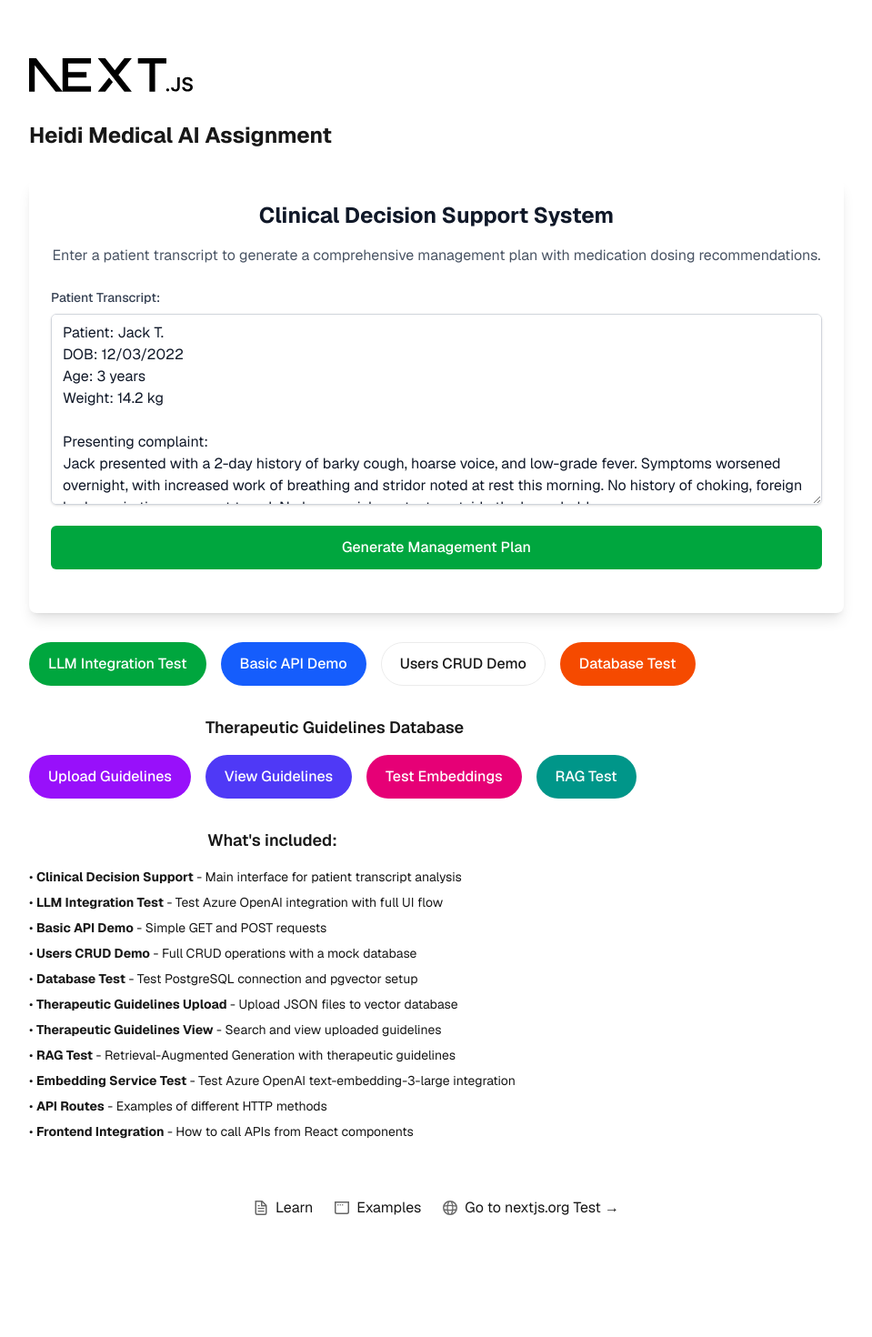
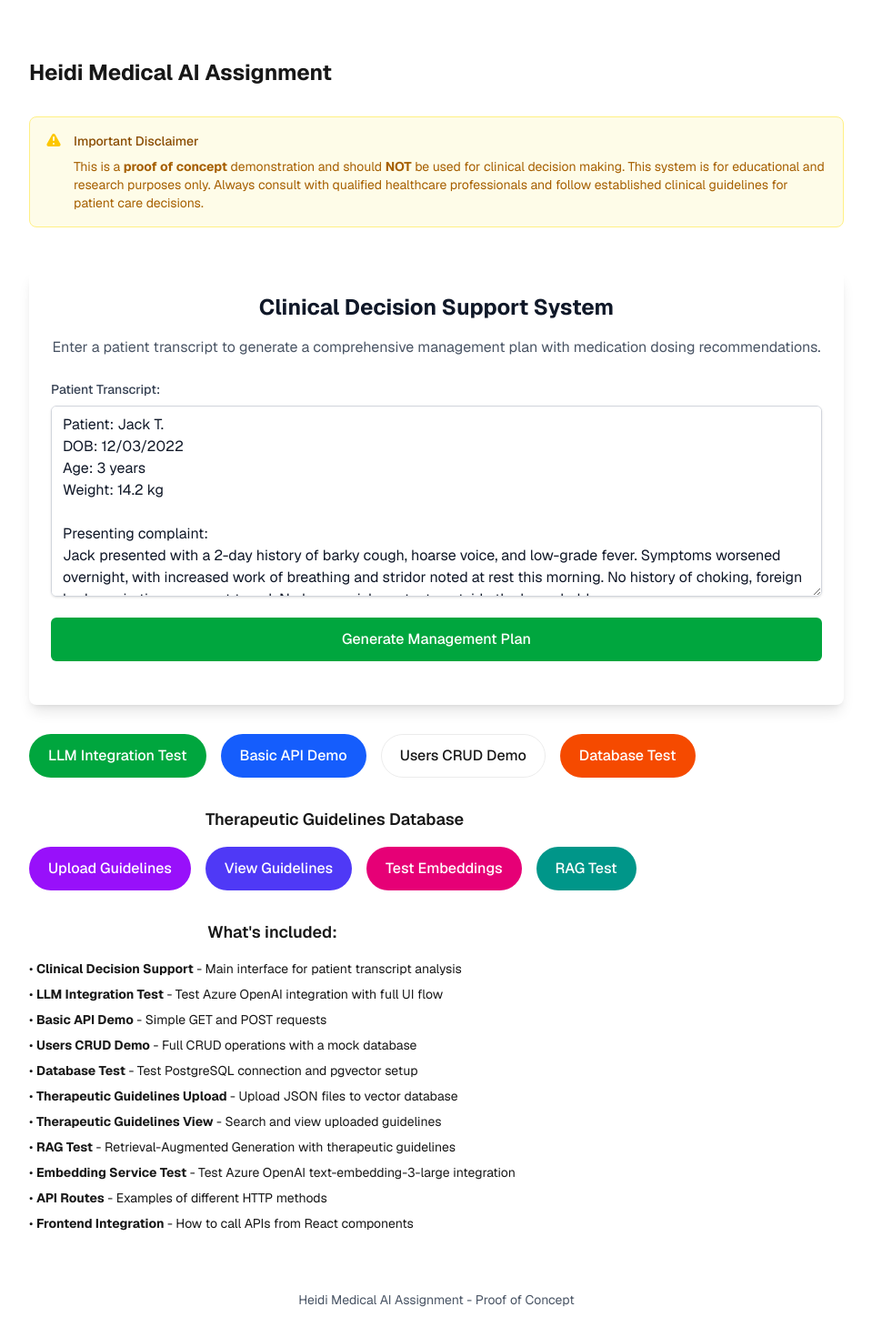
Before and after one commit to Mknight492/heidi_assignment, a Next.js app: page / in a window 1280 px wide. Shown: the part 100-1570 px from the top of the page at 91% size, without its empty margins (160-1119 px from the left). Before the commit the page ends 1518 px from the top, so only its background shows below. Built offline with nearby package versions, Linux system fonts and the light colour scheme.

Commit message:
improved display

```diff
--- a/app/page.tsx
+++ b/app/page.tsx
@@ -4,6 +4,9 @@
 import Link from "next/link";
 import { useState } from "react";
 import ReactMarkdown from 'react-markdown';
+
+// Check if we're in development mode
+const isDevelopment = process.env.NODE_ENV === 'development';
 
 export default function Home() {
   const [transcript, setTranscript] = useState(`Patient: Jack T.
@@ -80,16 +83,30 @@
   return (
     <div className="grid grid-rows-[20px_1fr_20px] items-center justify-items-center min-h-screen p-8 pb-20 gap-16 sm:p-20 font-[family-name:var(--font-geist-sans)]">
       <main className="flex flex-col gap-[32px] row-start-2 items-center sm:items-start w-full max-w-4xl">
-        <Image
-          className="dark:invert"
-          src="/next.svg"
-          alt="Next.js logo"
-          width={180}
-          height={38}
-          priority
-        />
+        <h1 className="text-2xl font-bold text-center">Heidi Medical AI Assignment</h1>
 
-        <h1 className="text-2xl font-bold text-center">Heidi Medical AI Assignment</h1>
+        {/* Disclaimer */}
+        <div className="w-full bg-yellow-50 border border-yellow-200 rounded-lg p-4 mb-4">
+          <div className="flex items-start">
+            <div className="flex-shrink-0">
+              <svg className="h-5 w-5 text-yellow-400" viewBox="0 0 20 20" fill="currentColor">
+                <path fillRule="evenodd" d="M8.257 3.099c.765-1.36 2.722-1.36 3.486 0l5.58 9.92c.75 1.334-.213 2.98-1.742 2.98H4.42c-1.53 0-2.493-1.646-1.743-2.98l5.58-9.92zM11 13a1 1 0 11-2 0 1 1 0 012 0zm-1-8a1 1 0 00-1 1v3a1 1 0 002 0V6a1 1 0 00-1-1z" clipRule="evenodd" />
+              </svg>
+            </div>
+            <div className="ml-3">
+              <h3 className="text-sm font-medium text-yellow-800">
+                Important Disclaimer
+              </h3>
+              <div className="mt-2 text-sm text-yellow-700">
+                <p>
+                  This is a <strong>proof of concept</strong> demonstration and should <strong>NOT</strong> be used for clinical decision making.
+                  This system is for educational and research purposes only. Always consult with qualified healthcare professionals
+                  and follow established clinical guidelines for patient care decisions.
+                </p>
+              </div>
+            </div>
+          </div>
+        </div>
 
         {/* Main Clinical Decision Support Interface */}
         <div className="w-full bg-white rounded-lg shadow-lg p-6">
@@ -357,6 +374,7 @@
           )}
         </div>
 
+        {isDevelopment && (
           <div className="flex gap-4 items-center flex-col sm:flex-row">
             <Link
               className="rounded-full border border-solid border-transparent transition-colors flex items-center justify-center bg-green-600 text-white gap-2 hover:bg-green-700 font-medium text-sm sm:text-base h-10 sm:h-12 px-4 sm:px-5 sm:w-auto"
@@ -383,8 +401,10 @@
               Database Test
             </Link>
           </div>
+        )}
 
         {/* Therapeutic Guidelines Section */}
+        {isDevelopment && (
           <div className="w-full max-w-2xl">
             <h2 className="text-lg font-semibold mb-4 text-center">Therapeutic Guidelines Database</h2>
             <div className="flex gap-4 items-center flex-col sm:flex-row">
@@ -414,7 +434,9 @@
               </Link>
             </div>
           </div>
+        )}
 
+        {isDevelopment && (
           <div className="text-center max-w-2xl">
             <h2 className="text-lg font-semibold mb-4">What's included:</h2>
             <ul className="text-sm space-y-2 text-left">
@@ -431,53 +453,12 @@
               <li>• <strong>Frontend Integration</strong> - How to call APIs from React components</li>
             </ul>
           </div>
+        )}
       </main>
       <footer className="row-start-3 flex gap-[24px] flex-wrap items-center justify-center">
-        <a
-          className="flex items-center gap-2 hover:underline hover:underline-offset-4"
-          href="https://nextjs.org/learn?utm_source=create-next-app&utm_medium=appdir-template-tw&utm_campaign=create-next-app"
-          target="_blank"
-          rel="noopener noreferrer"
-        >
-          <Image
-            aria-hidden
-            src="/file.svg"
-            alt="File icon"
-            width={16}
-            height={16}
-          />
-          Learn
-        </a>
-        <a
-          className="flex items-center gap-2 hover:underline hover:underline-offset-4"
-          href="https://vercel.com/templates?framework=next.js&utm_source=create-next-app&utm_medium=appdir-template-tw&utm_campaign=create-next-app"
-          target="_blank"
-          rel="noopener noreferrer"
-        >
-          <Image
-            aria-hidden
-            src="/window.svg"
-            alt="Window icon"
-            width={16}
-            height={16}
-          />
-          Examples
-        </a>
-        <a
-          className="flex items-center gap-2 hover:underline hover:underline-offset-4"
-          href="https://nextjs.org?utm_source=create-next-app&utm_medium=appdir-template-tw&utm_campaign=create-next-app"
-          target="_blank"
-          rel="noopener noreferrer"
-        >
-          <Image
-            aria-hidden
-            src="/globe.svg"
-            alt="Globe icon"
-            width={16}
-            height={16}
-          />
-          Go to nextjs.org Test →
-        </a>
+        <p className="text-sm text-gray-600">
+          Heidi Medical AI Assignment - Proof of Concept
+        </p>
       </footer>
     </div>
   );
```
Also changed, not shown: 1 other file (tests, documents, lock files or other folders). Lines whose indentation alone changed are shown as unchanged.
